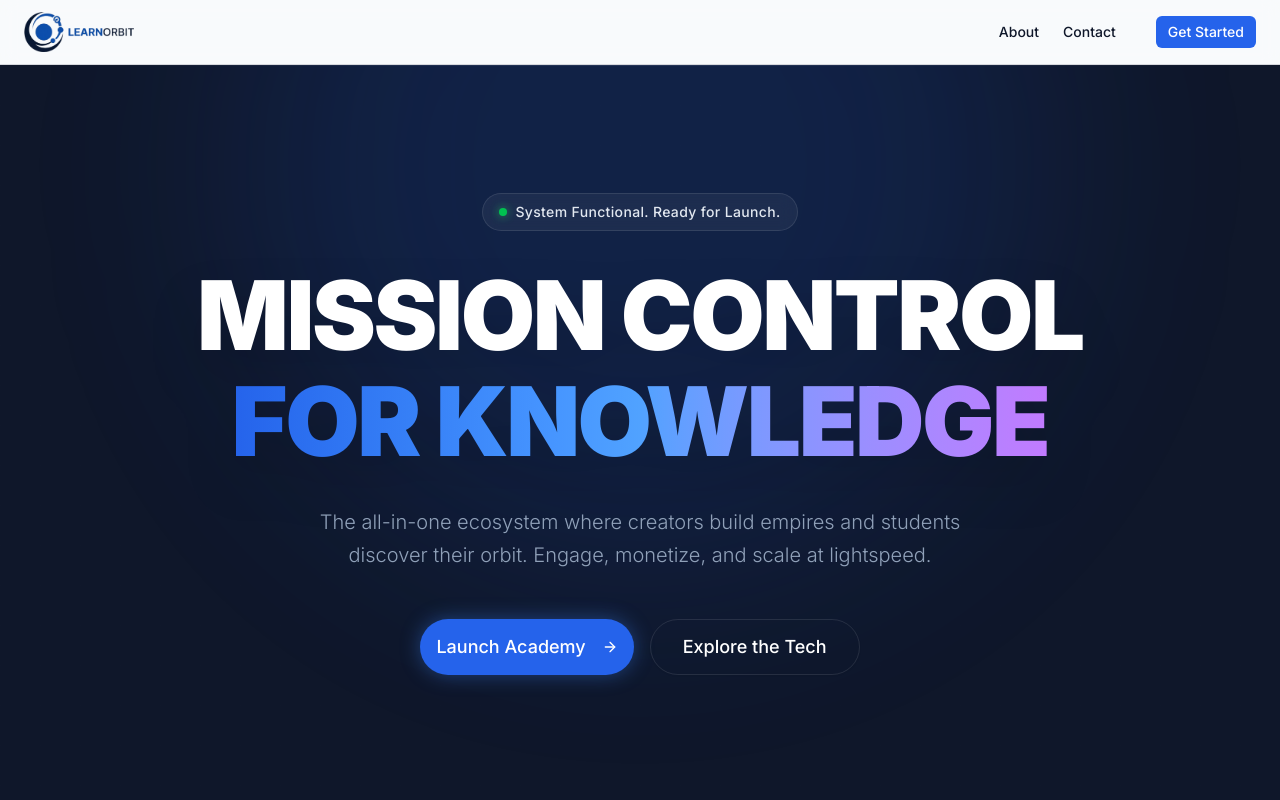
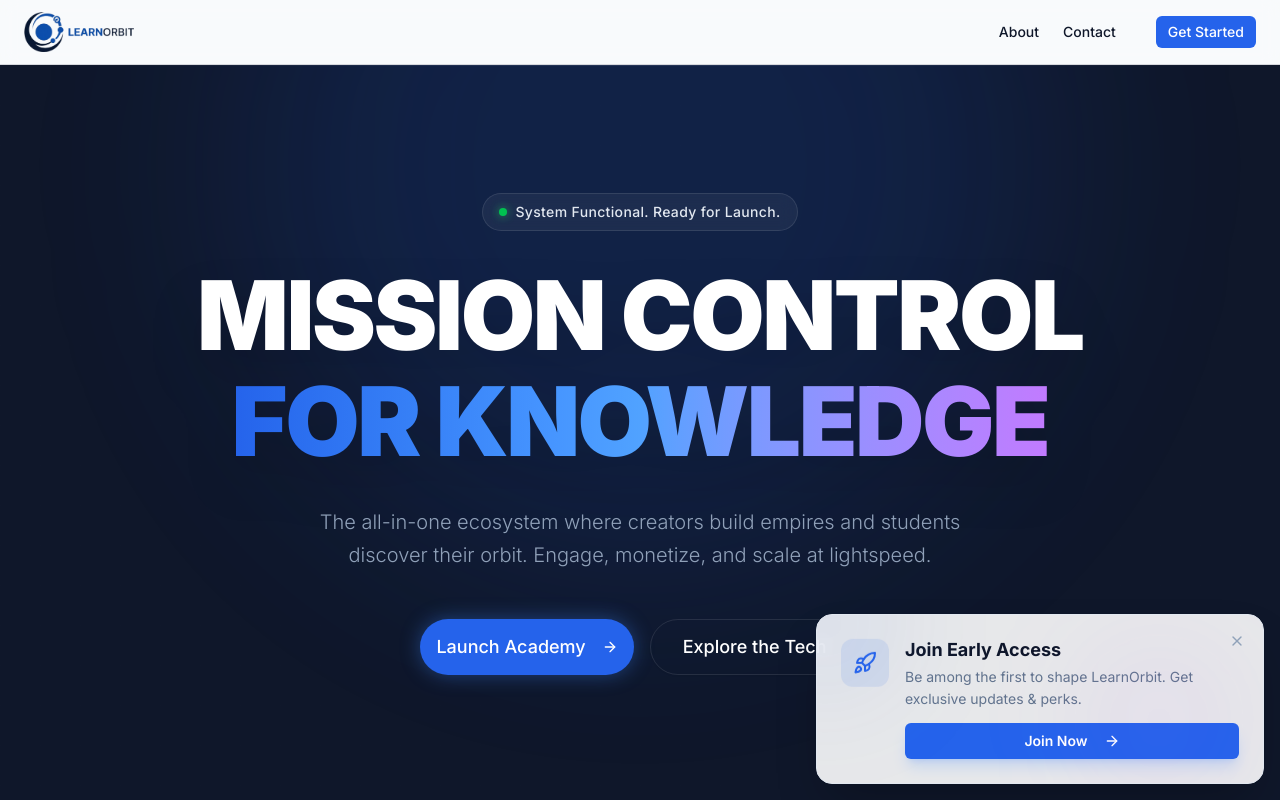
Before and after one commit to saivamshi4121/learnorbit_prewebsite, a Next.js app in the folder learnorbit_prewebsite/: page / in a window 1280 px wide. Shown: the top 800 px of the page. Built offline with nearby package versions, Linux system fonts and the light colour scheme.

Commit message:
added popup

```diff
--- a/learnorbit_prewebsite/app/page.tsx
+++ b/learnorbit_prewebsite/app/page.tsx
@@ -5,6 +5,7 @@ import { Button } from "@/components/ui/button";
 import Link from "next/link";
 import { ArrowRight, Users, Zap, Globe, BarChart3, PlayCircle, CheckCircle2, Trophy, Rocket, Star } from "lucide-react";
 import { cn } from "@/lib/utils";
+import { EarlyAccessSlideIn } from "@/components/EarlyAccessSlideIn";
 
 // --- Mockup Components (Instructor & Student) ---
 
@@ -338,6 +339,8 @@ export default function Home() {
         </div>
       </section>
 
+      <EarlyAccessSlideIn />
+
       {/* Inline styles for marquee animation */}
       <style jsx>{`
                 @keyframes marquee {
--- /dev/null
+++ b/learnorbit_prewebsite/components/EarlyAccessSlideIn.tsx
@@ -0,0 +1,133 @@
+"use client";
+
+import React, { useState, useEffect } from "react";
+import { useRouter, usePathname } from "next/navigation";
+import { X, Rocket, ArrowRight } from "lucide-react";
+import { Button } from "@/components/ui/button";
+import { cn } from "@/lib/utils";
+
+export const EarlyAccessSlideIn = () => {
+    const [isVisible, setIsVisible] = useState(false);
+    const [isDismissed, setIsDismissed] = useState(false);
+    const router = useRouter();
+    const pathname = usePathname();
+
+    useEffect(() => {
+        // Check if already dismissed
+        const dismissed = sessionStorage.getItem("earlyAccessDismissed");
+        if (dismissed === "true") {
+            // eslint-disable-next-line react-hooks/set-state-in-effect
+            setIsDismissed(true);
+        }
+    }, []);
+
+    useEffect(() => {
+        if (isDismissed || isVisible) return;
+
+        // Timer trigger: Show after 10 seconds
+        const timer = setTimeout(() => {
+            setIsVisible(true);
+        }, 10000);
+
+        // Scroll trigger: Show after 50% scroll
+        const handleScroll = () => {
+            const scrollPercentage =
+                (window.scrollY + window.innerHeight) / document.documentElement.scrollHeight;
+
+            if (scrollPercentage > 0.5) {
+                setIsVisible(true);
+            }
+        };
+
+        window.addEventListener("scroll", handleScroll);
+
+        return () => {
+            clearTimeout(timer);
+            window.removeEventListener("scroll", handleScroll);
+        };
+    }, [isDismissed, isVisible]);
+
+    const handleClose = () => {
+        setIsVisible(false);
+        setIsDismissed(true); // Prevent re-triggering in this session
+        sessionStorage.setItem("earlyAccessDismissed", "true");
+    };
+
+    const handleJoin = () => {
+        if (pathname === "/") {
+            const contactSection = document.querySelector("#contact");
+            if (contactSection) {
+                contactSection.scrollIntoView({ behavior: "smooth" });
+            } else {
+                router.push("/contact");
+            }
+        } else {
+            router.push("/contact");
+        }
+        handleClose();
+    };
+
+    if (isDismissed && !isVisible) return null;
+
+    return (
+        <div
+            className={cn(
+                "fixed bottom-4 right-4 z-50 w-full max-w-[90vw] md:max-w-md transition-all duration-500 ease-out transform",
+                isVisible
+                    ? "translate-x-0 opacity-100"
+                    : "translate-x-20 opacity-0 pointer-events-none"
+            )}
+            style={{
+                transitionTimingFunction: isVisible ? "cubic-bezier(0.34, 1.56, 0.64, 1)" : "ease-in"
+            }}
+        >
+            <style jsx global>{`
+                @keyframes bounce-subtle {
+                    0%, 100% { transform: translateY(0); }
+                    50% { transform: translateY(-5px); }
+                }
+                .animate-bounce-subtle {
+                    animation: bounce-subtle 3s infinite ease-in-out;
+                }
+            `}</style>
+            <div className="relative bg-white/90 dark:bg-slate-900/90 backdrop-blur-md border border-slate-200 dark:border-slate-800 shadow-2xl rounded-2xl p-6 overflow-hidden">
+
+                {/* Subtle decorative background gradient */}
+                <div className="absolute -top-10 -left-10 w-24 h-24 bg-primary/20 blur-3xl rounded-full pointer-events-none" />
+                <div className="absolute top-10 right-10 w-32 h-32 bg-purple-500/10 blur-3xl rounded-full pointer-events-none" />
+
+                <button
+                    onClick={handleClose}
+                    className="absolute top-3 right-3 text-slate-400 hover:text-slate-600 dark:hover:text-slate-200 bg-transparent hover:bg-slate-100 dark:hover:bg-slate-800 p-1.5 rounded-full transition-colors"
+                    aria-label="Close Early Access Offer"
+                >
+                    <X size={16} />
+                </button>
+
+                <div className="flex items-start gap-4">
+                    <div className="bg-primary/10 dark:bg-primary/20 p-3 rounded-xl flex-shrink-0 animate-bounce-subtle">
+                        <Rocket className="text-primary w-6 h-6" />
+                    </div>
+
+                    <div className="flex-1 space-y-3">
+                        <div>
+                            <h3 className="text-lg font-bold text-slate-900 dark:text-white leading-tight">
+                                Join Early Access
+                            </h3>
+                            <p className="text-sm text-slate-500 dark:text-slate-400 mt-1 leading-relaxed">
+                                Be among the first to shape LearnOrbit. Get exclusive updates & perks.
+                            </p>
+                        </div>
+
+                        <Button
+                            onClick={handleJoin}
+                            className="w-full bg-primary hover:bg-primary/90 text-white font-semibold shadow-lg shadow-blue-500/20 transition-all hover:scale-[1.02] active:scale-[0.98] group"
+                        >
+                            Join Now <ArrowRight className="ml-2 w-4 h-4 transition-transform group-hover:translate-x-1" />
+                        </Button>
+                    </div>
+                </div>
+            </div>
+        </div>
+    );
+};
```
